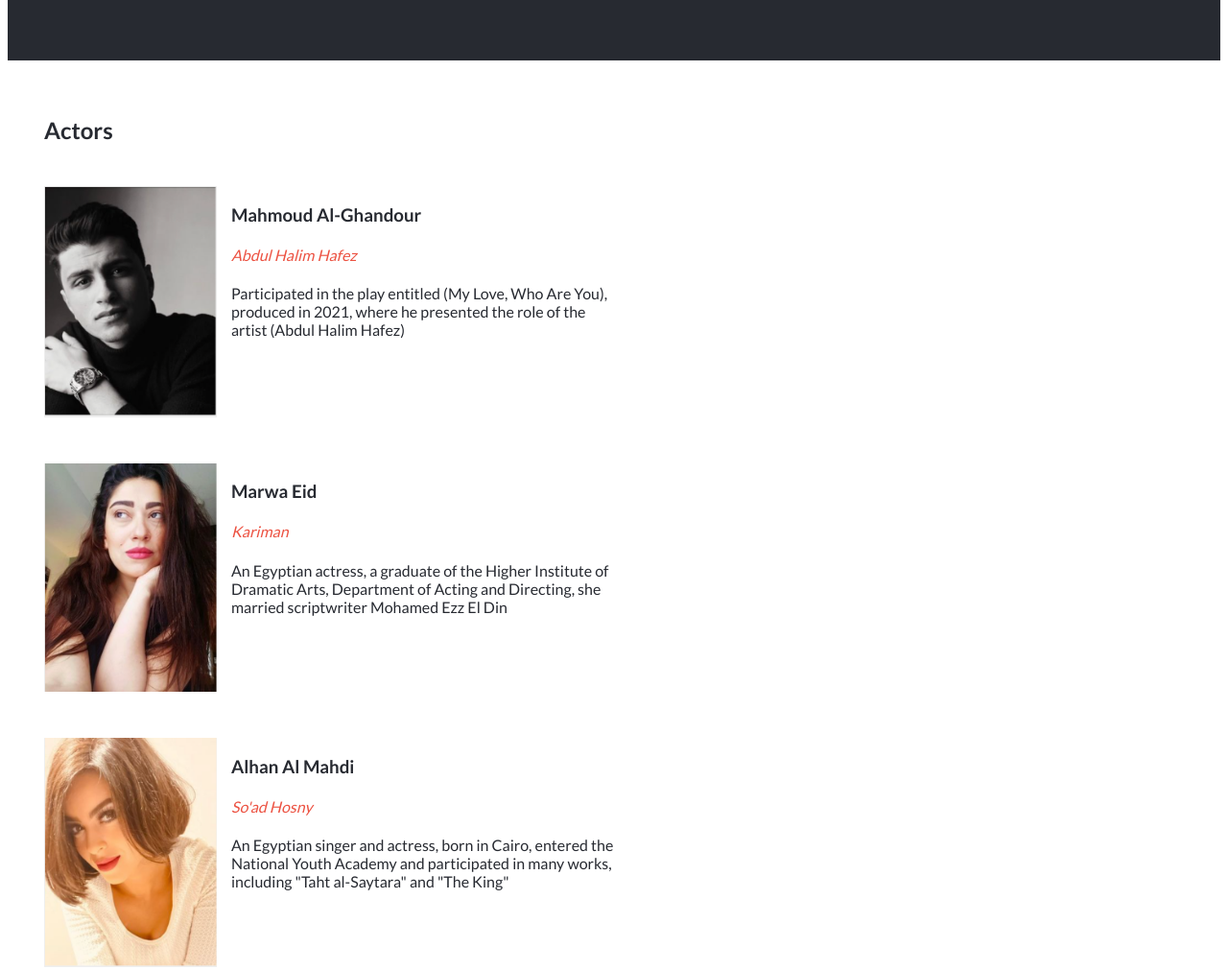
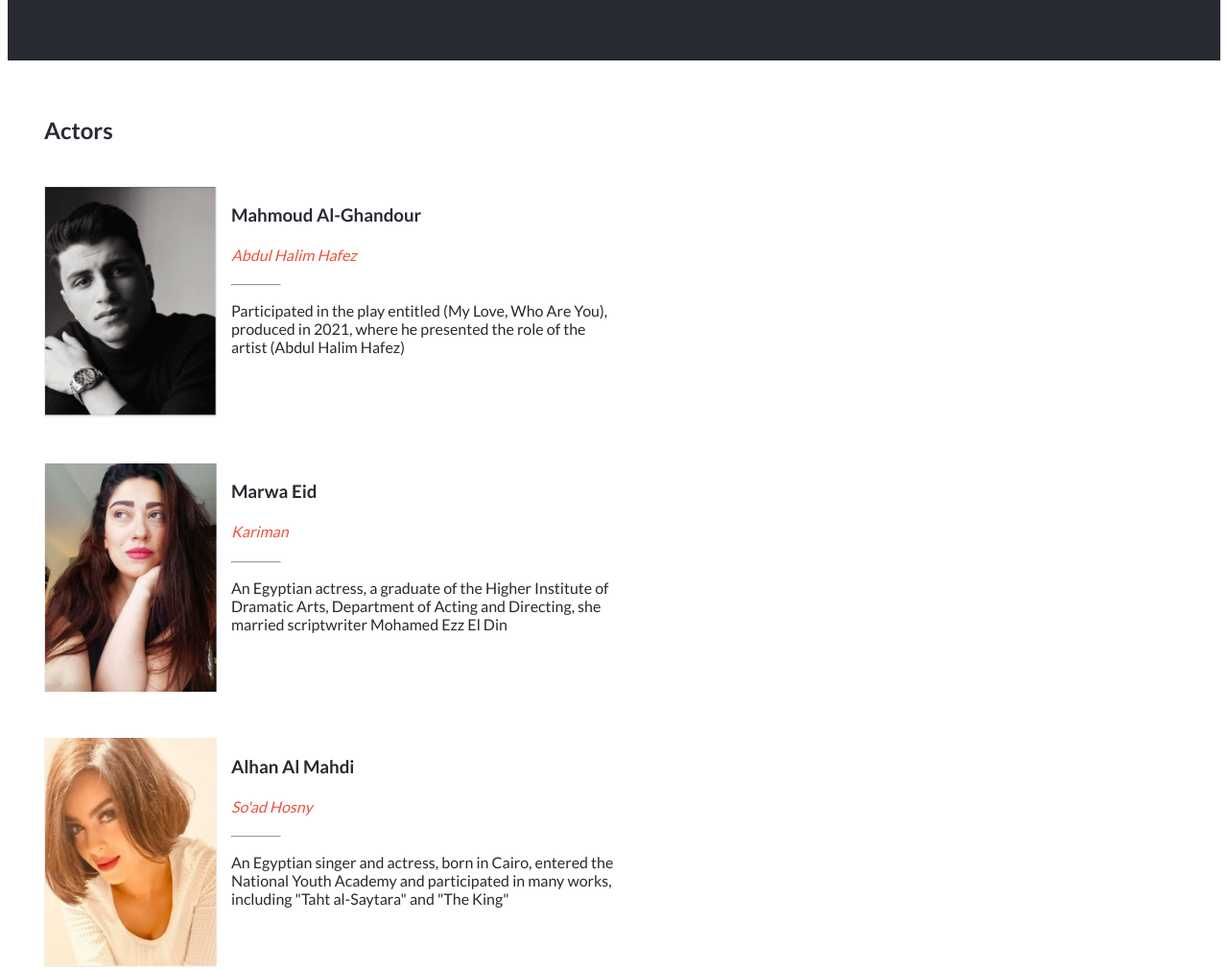
Before and after one commit to Farida-Hamid/Capstone, a plain HTML site: page index.html in a window 1280 px wide. Shown: the part 1092-2103 px from the top of the page at 96% size. Drawn offline with Linux system fonts and the light colour scheme.

Commit message:
Style actors

```diff
--- a/script.js
+++ b/script.js
@@ -47,16 +47,15 @@ function participants(index) {
 
   const main = document.querySelector('.stars');
   const star = document.createElement('div');
-  star.className = 'container';
+  star.className = 'actor';
   star.innerHTML = `
-  <section class="actor">
     <img class="headshot" src=${image} alt="actor headshot">
     <div class="content">
       <h3>${name}</h3>
       <h4>${role}</h4>
+      <hr>
       <p>${bio}</p>
-    </div>
-  </section>`;
+    </div>`;
 
   main.appendChild(star);
 }
--- a/styles.css
+++ b/styles.css
@@ -114,6 +114,10 @@ h1 {
   margin: 3%;
 }
 
+.stars h3 {
+  font-weight: 1000;
+}
+
 .stars h4 {
   color: #ec5242;
   font-weight: 80;
@@ -129,6 +133,11 @@ h1 {
 .headshot {
   width: 30%;
   height: auto;
+}
+
+hr {
+  width: 50px;
+  margin: 0;
 }
 
 @media (min-width: 768px){
```
